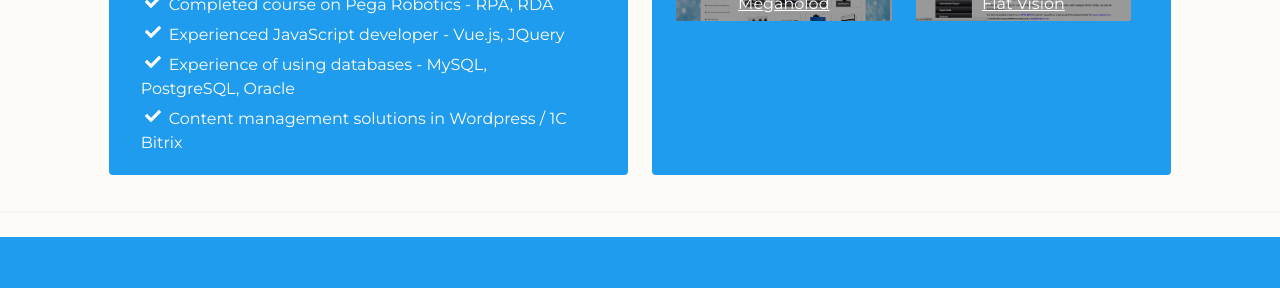
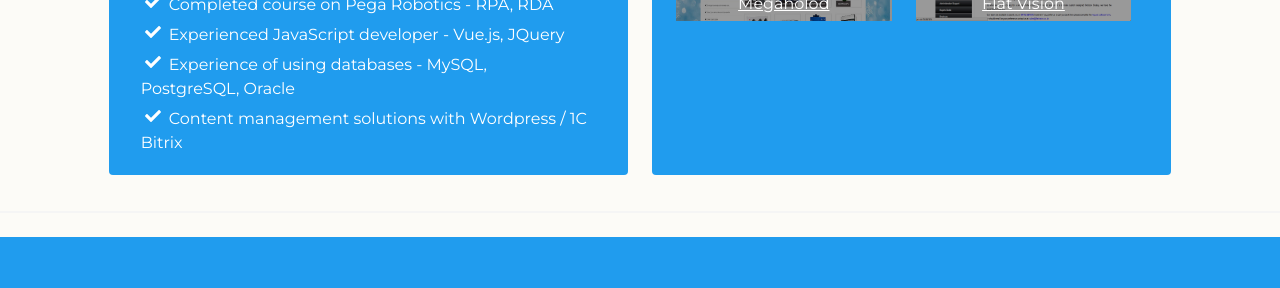
Before and after one commit to cetrix13/cetrix13.github.io, a Jekyll site: the page built from index.html, in a window 1280 px wide, cut to the strip 413-1494 px from the top of the page. Shown: the part 218-506 px from the top of the strip. Built offline with Jekyll 4.4.1, drawn with Linux system fonts in a browser that asks for light colours; nearby versions of some CDN libraries.

Commit message:
Edit CSS, remove inline styles

```diff
--- a/_includes/contact-form.html
+++ b/_includes/contact-form.html
@@ -1,6 +1,6 @@
   <!-- Begin contact form -->
   <hr/>
-  <div class="column is-10 is-offset-1">
+  <div class="column is-10 is-offset-1-tablet">
     <form action="https://formspree.io/mail-megaholod@mail.ru" method="POST">
     <div class="field">
       <p class="control has-icons-left">
--- a/_includes/footer.html
+++ b/_includes/footer.html
@@ -1,3 +1,4 @@
+
     <footer class="footer ">
       <div class="container">
         <div class="content has-text-centered">
--- a/_includes/meta.html
+++ b/_includes/meta.html
@@ -3,7 +3,6 @@
     <meta content='text/html; charset=utf-8' http-equiv='Content-Type'>
     <meta http-equiv='X-UA-Compatible' content='IE=edge'>
     <meta name='viewport' content='width=device-width, initial-scale=1.0, maximum-scale=1.0'>
-
     {% if page.excerpt %}
     <meta name="description" content="{{ page.excerpt| strip_html }}" />
     <meta property="og:description" content="{{ page.excerpt| strip_html }}" />
@@ -12,7 +11,6 @@
     <meta property="og:description" content="{{ site.description }}" />
     {% endif %}
     <meta name="author" content="{{ site.name }}" />
-
     {% if page.title %}
     <meta property="og:title" content="{{ page.title }}" />
     <meta property="twitter:title" content="{{ page.title }}" />
--- a/_includes/page.html
+++ b/_includes/page.html
@@ -12,7 +12,7 @@
                   <li><span class="icon"><i class="fas fa-check"></i></span> Completed course on Pega Robotics - RPA, RDA</li>
                   <li><span class="icon"><i class="fas fa-check"></i></span> Experienced JavaScript developer - Vue.js, JQuery</li>
                   <li><span class="icon"><i class="fas fa-check"></i></span> Experience of using databases - MySQL, PostgreSQL, Oracle</li>
-                  <li><span class="icon"><i class="fas fa-check"></i></span> Content management solutions in Wordpress / 1C Bitrix</li>
+                  <li><span class="icon"><i class="fas fa-check"></i></span> Content management solutions with Wordpress / 1C Bitrix</li>
                 </ul>
           </div>
         </div>
@@ -53,4 +53,4 @@
           </p>
         </div>
       </div>
-    </section>
+  </section>
--- a/_sass/_mystyles.sass
+++ b/_sass/_mystyles.sass
@@ -9,6 +9,8 @@
   background-color: #fcfbf7
   -webkit-font-smoothing: antialiased
   -moz-font-smoothing: antialiased
+  overflow-x: hidden
+
 
 div.column.is-8:first-child
   padding-top: 0
@@ -34,10 +36,6 @@
 .skills-list li
   margin-top: 0.2em
 
-@media (max-width: 767px)
-  .skills-list
-    margin-top: 1.3rem
-
 // Backround video
 .fullscreen-bg
   position: relative
@@ -45,16 +43,14 @@
 
 .fullscreen-bg__video
   position: absolute
-  top: -100px
   left: 0
   min-width: 100%
   min-height: 100%
   width:auto
   height:auto
+  object-fit: fill
+  object-position: 50% 50%
 
 @media (max-width: 767px)
-  .fullscreen-bg
-    background: url('/images/intro-poster.jpg') center center / cover no-repeat
-
-  .fullscreen-bg__video
-    display: none
+  .skills-list
+    margin-top: 1.6rem
```
